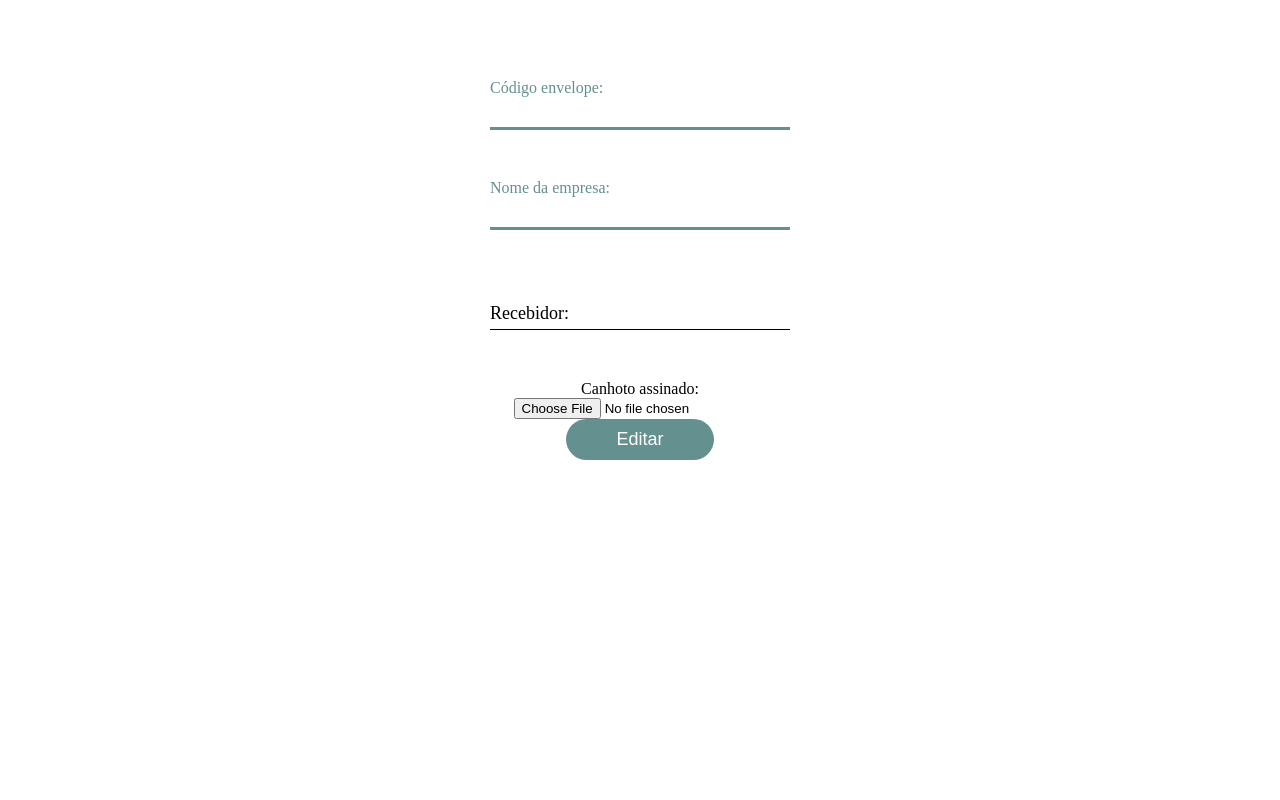
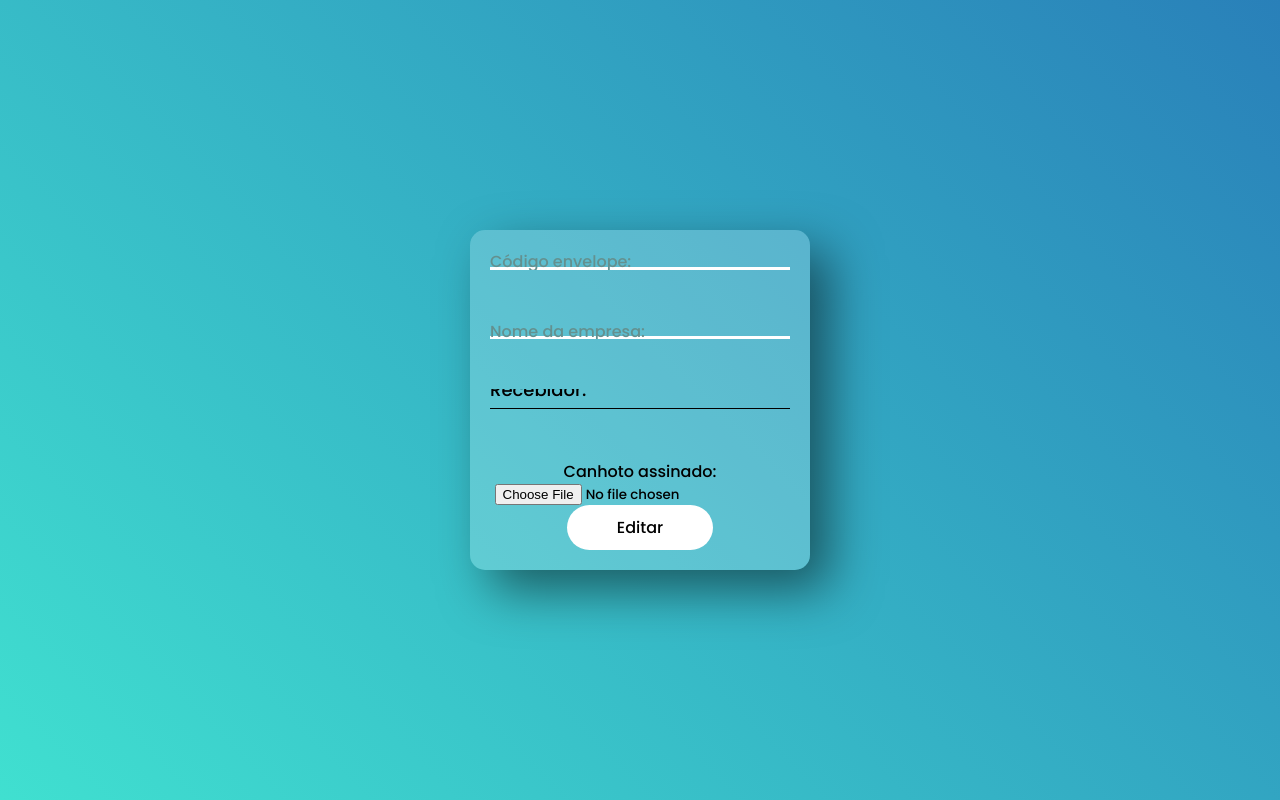
Before and after one commit to PauloMeneghini/ControleEntrega, a PHP site: page /editaRegistro.php in a window 1280 px wide. Run offline with PHP 8.4, Linux system fonts and the light colour scheme; data that the repository does not hold is empty.

Commit message:
algumas alterações

```diff
--- a/style.css
+++ b/style.css
@@ -1,23 +1,41 @@
+@import url('https://fonts.googleapis.com/css2?family=Poppins:wght@500&display=swap');
 *{
     margin: 0;
     padding: 0;
+    font-family: 'Poppins', sans-serif;
+}
+body{
+    background: linear-gradient(45deg, rgba(64,224,208,1) 0%, rgba(41,128,185,1) 100%);
+    overflow: hidden;
+    height: 100vh;
+    display: flex;
+    justify-content: center;
+    align-items: center;
 }
 .menu{
     margin-top: 50px;
     width: 300px;
     margin-left: auto;
     margin-right: auto;
+    box-shadow: 20px 20px 50px rgba(0, 0, 0, 0.5);
+    background: rgba(255, 255, 255, 0.2);
+    border-radius: 15px;
+    display: flex;
+    justify-content: center;
+    align-items: center;
+    flex-direction: column;
 }
 .menu div{
     padding: 15px;
+    width: 90%;
 }
 .menu button, .container button, .resultado td button{
-    font-size: 18px;
+    font-size: 16px;
     padding: 10px 50px;
     border-radius: 50px;
     border: none;
-    background: #64908F;
-    color: white;
+    background: white;
+    color: black;
     cursor: pointer;
 }
 .menu button{
@@ -31,17 +49,21 @@
     margin-left: auto;
     margin-right: auto;
     width: 300px;
-    height: 500px;
+    height: 300px;
     display: flex;
     align-items: center;
     justify-content: center;
     flex-direction: column;
     padding: 20px;
+    background: rgba(255, 255, 255, 0.2);
+    box-shadow: 20px 20px 50px rgba(0, 0, 0, 0.5);
+    border-radius: 15px;
+
 }
 .formulario, .dados{
     width: 100%;
     position: relative;
-    height: 50px;
+    height: 70px;
     margin-bottom: 50px;
     overflow: hidden;
 }
@@ -51,10 +73,14 @@
     color: black;
     border: none;
     padding-top: 10px;
+    font-size: 20px;
+    background: none;
+    color: white;
 }
 .dados span{
     font-size: 16px;
     color: #64908F;
+    border-radius: 15px;
 }
 .formulario label, .dados label{
     position: absolute;
@@ -67,7 +93,7 @@
     font-size: 18px;
 }
 .dados label{
-    border-bottom: 3px solid #64908F;
+    border-bottom: 3px solid white;
 }
 .formulario label::after{
     content: "";
@@ -76,7 +102,7 @@
     bottom: -1px;
     height: 100%;
     width: 100%;
-    border-bottom: 3px solid #64908F;
+    border-bottom: 3px solid white;
     transform: translateX(-100%);
     transition: transform 0.3s ease;
 }
@@ -90,7 +116,7 @@
 .formulario input:valid + .label-name .content-name {
     transform: translateY(-150%);
     font-size: 16px;
-    color: #64908F;
+    color: white;
 }
 .formulario input:focus + .label-name::after,
 .formulario input:valid + .label-name::after {
```
Also changed, not shown: consultarEnvelope.php (+1 -17 lines).
